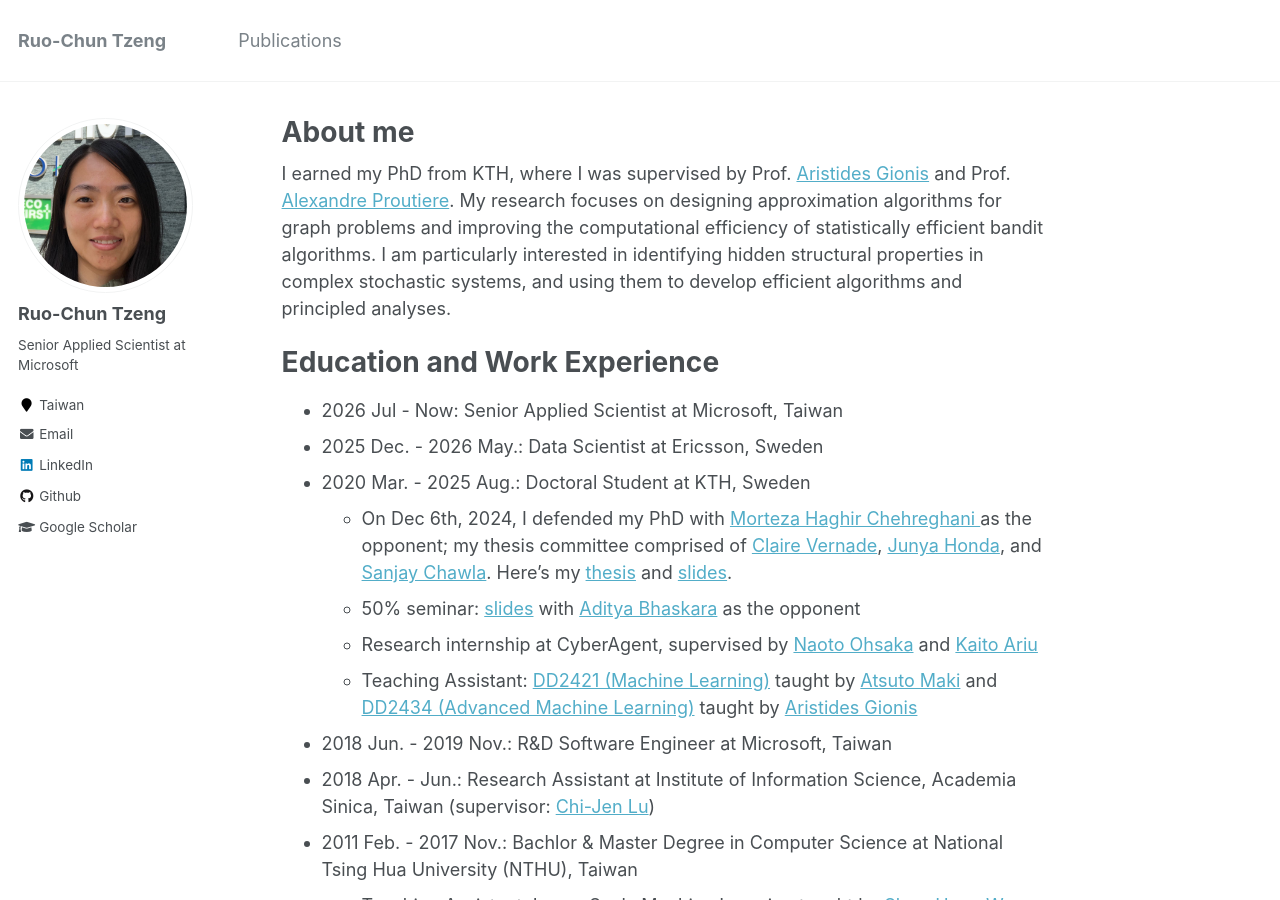
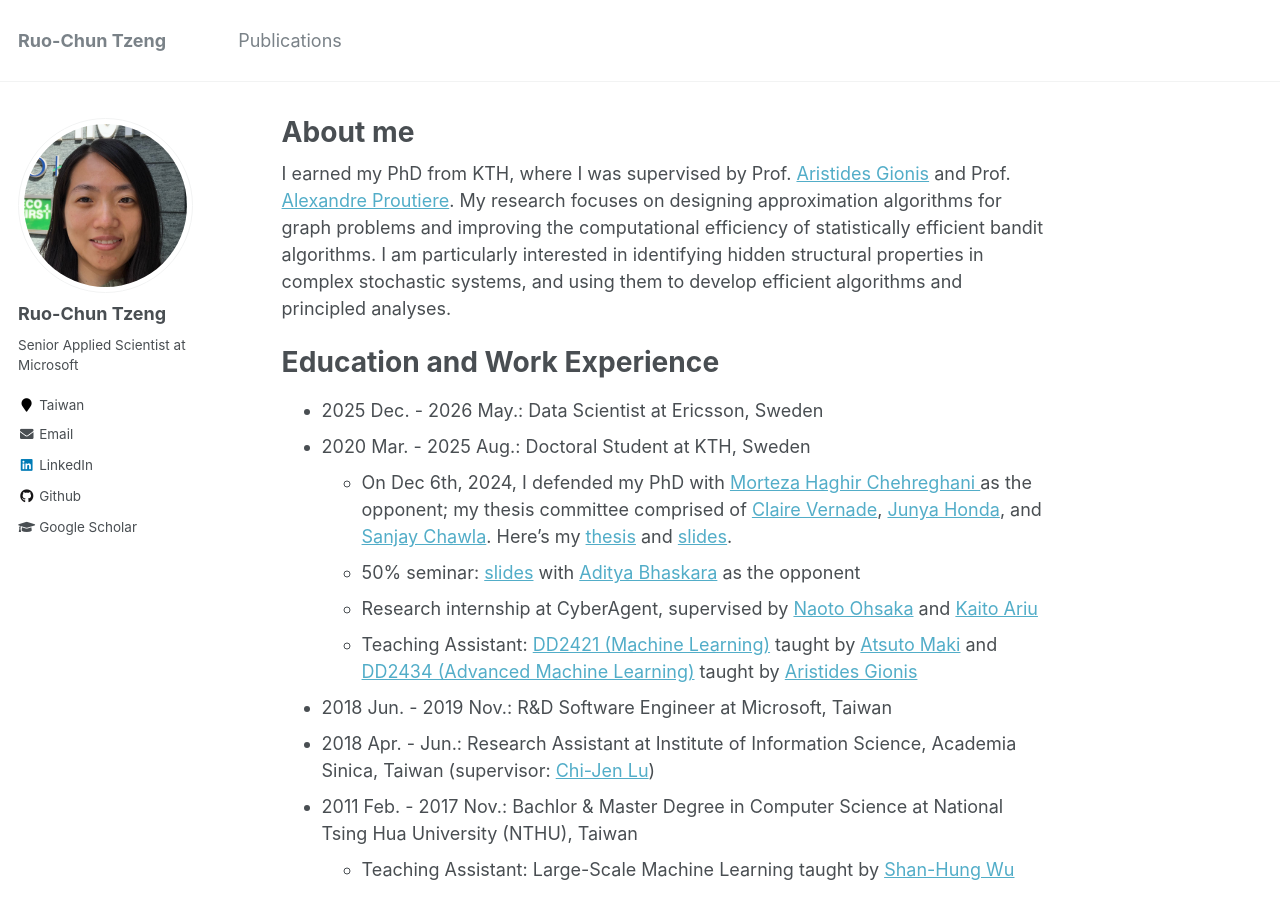
Before and after one commit to rctzeng/rctzeng.github.io, a Jekyll site: the page built from _pages/about.md, in a window 1280 px wide and 900 px high. Built offline with Jekyll 4.4.1, drawn with Linux system fonts in a browser that asks for light colours.

Commit message:
Update work experience section
Updated current position to Senior Applied Scientist at Microsoft.

```diff
--- a/_pages/about.md
+++ b/_pages/about.md
@@ -12,7 +12,6 @@ My research focuses on designing approximation algorithms for graph problems and
 
 Education and Work Experience
 ======
-* 2026 Jul - Now: Senior Applied Scientist at Microsoft, Taiwan
 * 2025 Dec. - 2026 May.: Data Scientist at Ericsson, Sweden
 * 2020 Mar. - 2025 Aug.: Doctoral Student at KTH, Sweden
   * On Dec 6th, 2024, I defended my PhD with [Morteza Haghir Chehreghani
```
